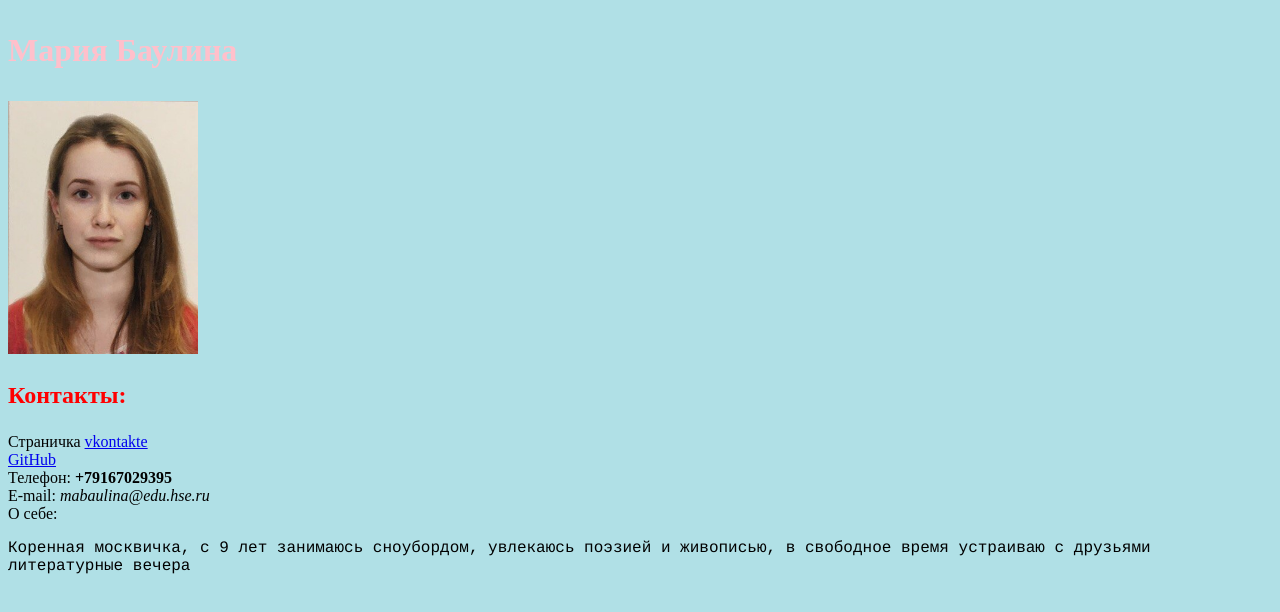
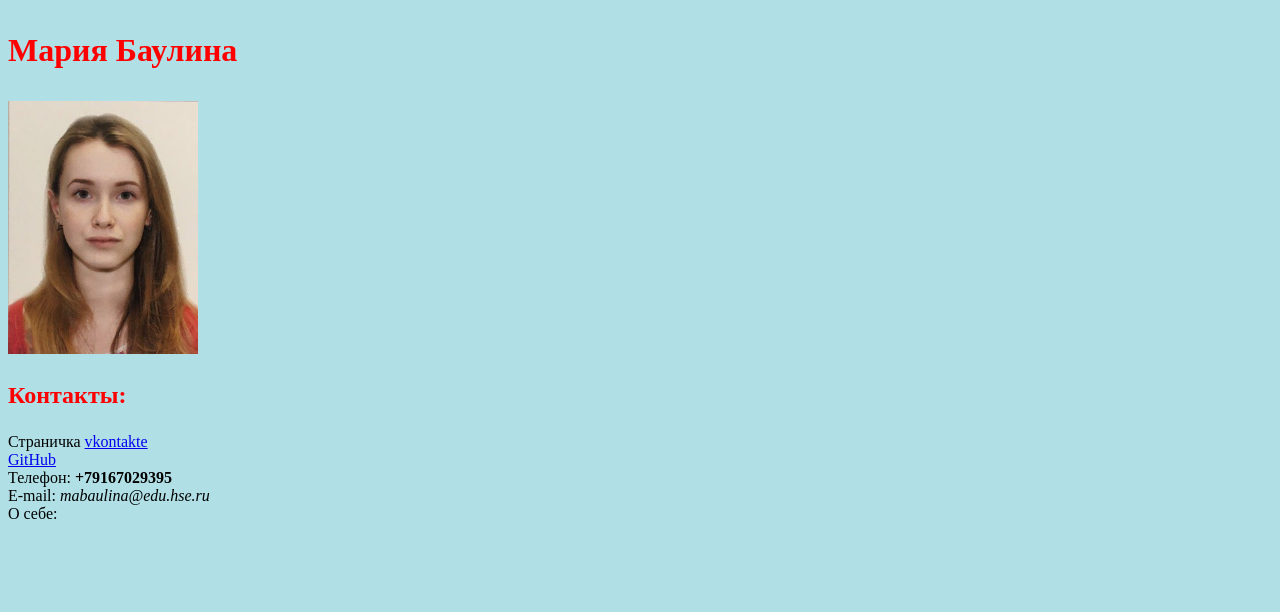
Before and after one commit to marykramor/username, a plain HTML site: page index.html in a window 1280 px wide. Drawn offline with Linux system fonts and the light colour scheme.

Commit message:
no message

```diff
--- a/index.html
+++ b/index.html
@@ -5,7 +5,7 @@
       <title>Моя личная страничка</title>
     </head>
     <body style="background-color:powderblue;">
-      <left><h1><p style="color:pink;">Мария Баулина</p></h1></left>
+      <left><h1><p style="color:red;">Мария Баулина</p></h1></left>
       <left><img alt="Это я" width="15%" src="me.jpg"></left>
       <br/>
       <h2> <p style="color:red;">Контакты:</p></h2>
@@ -18,7 +18,7 @@
       E-mail: <i>mabaulina@edu.hse.ru</i>
 	  <br/>
 	 </h1>О себе:</h1>
-	 <p style="font-family:courier;">Коренная москвичка, с 9 лет занимаюсь сноубордом, увлекаюсь поэзией и живописью, в свободное время устраиваю с друзьями литературные вечера</p>
+	 <p Коренная москвичка, с 9 лет занимаюсь сноубордом, увлекаюсь поэзией и живописью, в свободное время устраиваю с друзьями литературные вечера</p>
 	  <br/>
 	 </body>
   </html>
```
